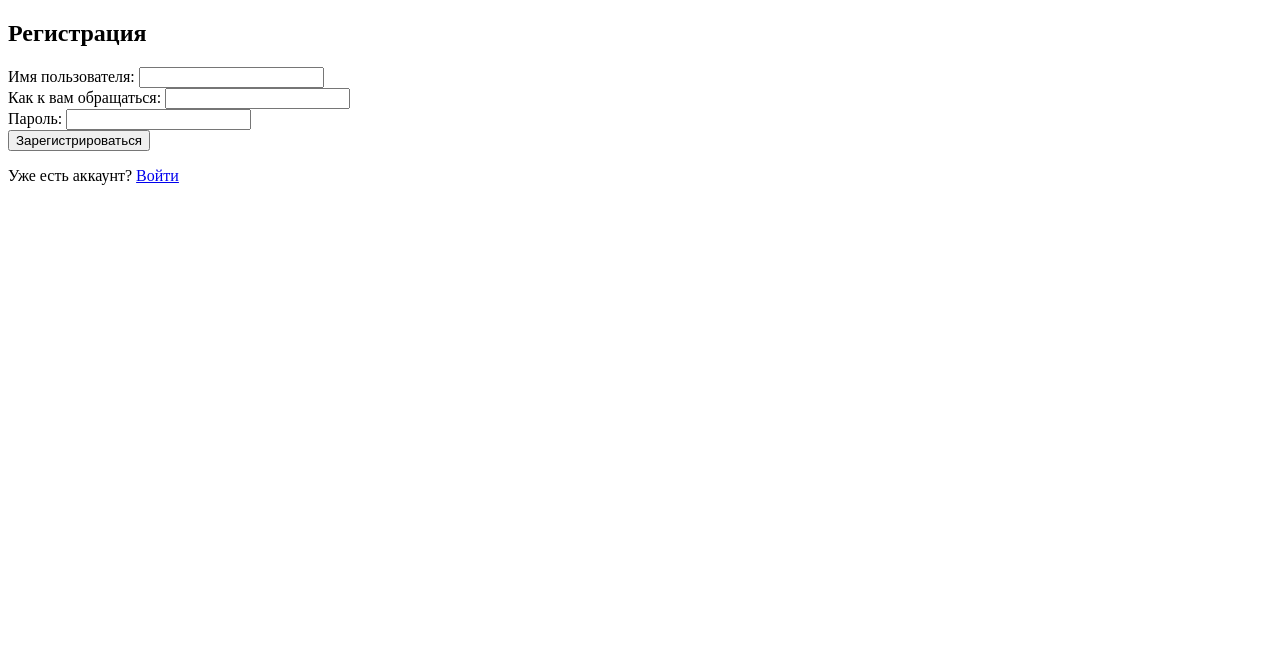
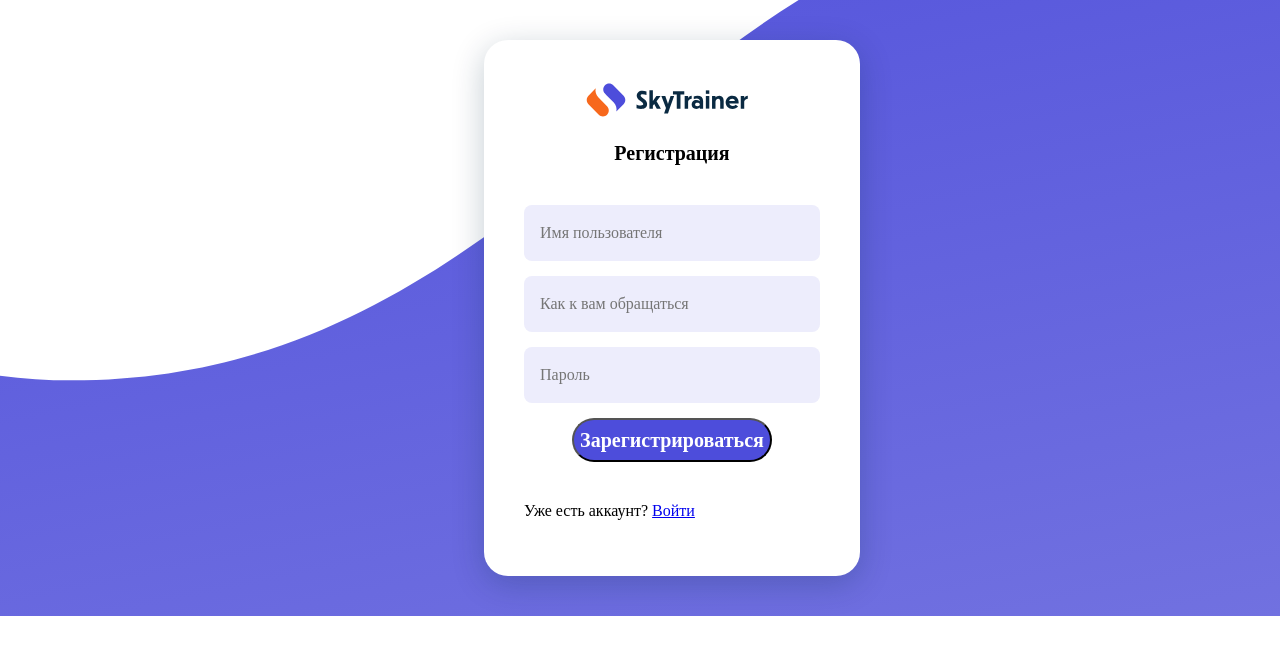
Before and after one commit to EchoStressAI/proto_mvp, a Flask app: page /register in a window 1280 px wide; the page is wider, and only the part inside the window is pictured. Shown: the top 655 px of that part. Run offline with Flask 3, Linux system fonts and the light colour scheme; some libraries are stand-ins or nearby versions.

Commit message:
Небольшие изменения в login & register forms

```diff
--- a/websrv/static/css/styles.css
+++ b/websrv/static/css/styles.css
@@ -1,4 +1,4 @@
-html {
+body.main-form {
     background: url(../images/bg_wave.svg) bottom no-repeat;
     }
 
--- a/websrv/templates/index.html
+++ b/websrv/templates/index.html
@@ -3,10 +3,12 @@
 <head>
   <meta charset="UTF-8">
   <meta name="viewport" content="width=device-width, initial-scale=1.0">
+  <!-- <link href="{{ url_for('static', filename='css/styles.css') }}" rel='stylesheet' type='text/css' /> -->
+  <link href="../static/css/styles.css" rel='stylesheet' type='text/css' />
   <title>Запись видео</title>
 
 </head>
-<body>
+<body class="index">
   <h1>Видео-диалог</h1>
 
   <div>
--- a/websrv/templates/login.html
+++ b/websrv/templates/login.html
@@ -4,11 +4,11 @@
     <title>Авторизация</title>
     <link href="{{ url_for('static', filename='css/styles.css') }}" rel='stylesheet' type='text/css' />
 </head>
-<body>
+<body class="main-form">
   <div id="root">
     <div class="login-page ">
       <div>
-      <header><img class="logo" alt="SkyTrainer" src="images/logo.svg"><h2>Войдите, чтобы продолжить</h2></header>
+      <header><img class="logo" alt="SkyTrainer" src="{{ url_for('static', filename='images/logo.svg') }}"><h2>Войдите, чтобы продолжить</h2></header>
       {% with messages = get_flashed_messages(with_categories=true) %}
       {% if messages %}
          <ul>
--- a/websrv/templates/register.html
+++ b/websrv/templates/register.html
@@ -2,10 +2,14 @@
 <html>
 <head>
     <title>Регистрация</title>
+    <link href="{{ url_for('static', filename='css/styles.css') }}" rel='stylesheet' type='text/css' />
 </head>
-<body>
-    <h2>Регистрация</h2>
-    {% with messages = get_flashed_messages(with_categories=true) %}
+<body class="main-form">
+  <div id="root">
+    <div class="login-page">
+      <div>
+      <header><img class="logo" alt="SkyTrainer" src="{{ url_for('static', filename='images/logo.svg') }}"><h2>Регистрация</h2></header>
+      {% with messages = get_flashed_messages(with_categories=true) %}
       {% if messages %}
          <ul>
          {% for category, message in messages %}
@@ -14,15 +18,31 @@
          </ul>
       {% endif %}
     {% endwith %}
-    <form method="post">
-         <label>Имя пользователя:</label>
-         <input type="text" name="username" required><br>
-         <label>Как к вам обращаться:</label>
-         <input type="text" name="publicname" required><br>
-         <label>Пароль:</label>
-         <input type="password" name="password" required><br>
-         <input type="submit" value="Зарегистрироваться">
-    </form>
-    <p>Уже есть аккаунт? <a href="{{ url_for('login') }}">Войти</a></p>
+      <form method="post">
+        <div>
+          <label>
+            <input class="input_login" placeholder="Имя пользователя" name="username" type="text" required>
+          </label>
+        </div>
+        <div>
+          <label>
+            <input class="input_login" placeholder="Как к вам обращаться" name="publicname" type="text" required>
+          </label>
+        </div>
+        <div>
+          <label>
+            <input class="input_login" placeholder="Пароль" type="password" name="password" required>
+          </label>
+        </div>
+        <div>
+            <button type="submit">Зарегистрироваться</button>
+        </div>
+        <div class="login_extra">
+          <p>Уже есть аккаунт? <a href="{{ url_for('login') }}">Войти</a></p>
+        </div>
+      </form>
+    </div>
+  </div>
+</div>
 </body>
 </html>
```
